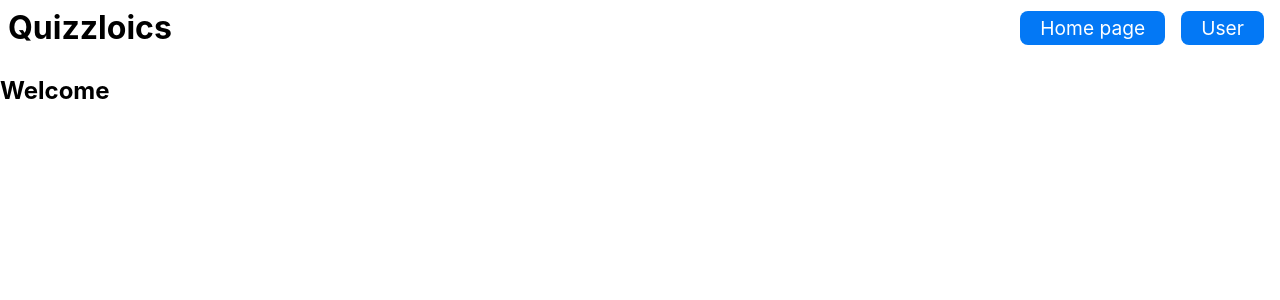
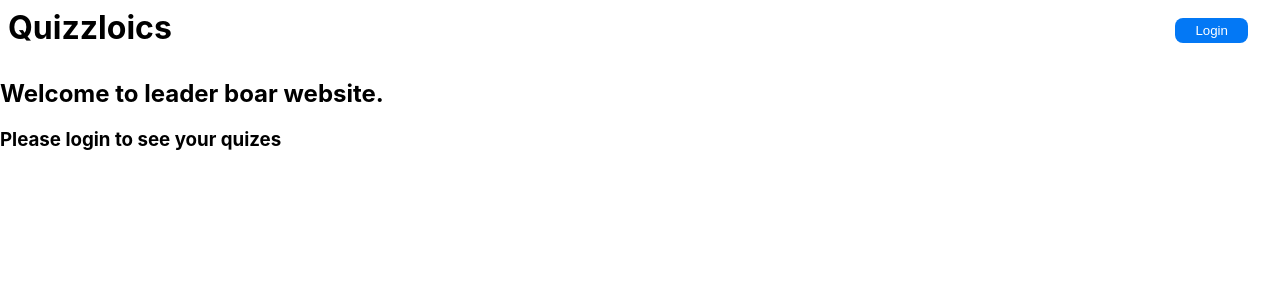
Before and after one commit to Mahesh-Ironcoder/reactjs-bestenlist, a React (Create React App) app in the folder Project/leader-boards/: page / in a window 1280 px wide. Shown: the top 300 px of the page. Built offline with nearby package versions, Linux system fonts and the light colour scheme.

Commit message:
authorize with auth0

```diff
--- a/Project/leader-boards/src/App.css
+++ b/Project/leader-boards/src/App.css
@@ -119,3 +119,13 @@ a {
 	padding: 5px 20px;
 	color: white;
 }
+
+.login-btn, .logout-btn{
+	text-decoration: none;
+	background-color: #0378f5;
+	border-radius: 8px;
+	border-style: none;
+	border: none;
+	padding: 5px 20px;
+	color: white;
+}
--- a/Project/leader-boards/src/App.js
+++ b/Project/leader-boards/src/App.js
@@ -5,17 +5,18 @@ import "./App.css";
 import Header from "./components/Header";
 import DashBoard from "./components/DashBoard";
 
-// import {useAuth} f
+import { useAuth0 } from "@auth0/auth0-react";
 
 // function PublicPage(props) {
 // 	return <h1> Hi this is a Public home page</h1>;
 // }
 
 function App() {
+	const authContext = useAuth0();
 	return (
 		<div className='app-container'>
-			<Header />
-			<DashBoard />
+			<Header authContext={authContext} />
+			<DashBoard authContext={authContext} />
 		</div>
 	);
 }
--- a/Project/leader-boards/src/auth/Auth0ProviderWithHistory.js
+++ b/Project/leader-boards/src/auth/Auth0ProviderWithHistory.js
@@ -18,8 +18,8 @@ const Auth0ProviderWithHistory = ({ children }) => {
 			clientId={clientId}
 			redirectUri={window.location.origin}
 			onRedirectCallback={onRedirectCallback}
-			audience='https://dev-mahesh0205.us.auth0.com/api/v2/'
-			scope='read:current_user'
+			// audience='https://dev-mahesh0205.us.auth0.com/api/v2/'
+			// scope='read:current_user'
 		>
 			{children}
 		</Auth0Provider>
--- a/Project/leader-boards/src/components/DashBoard.js
+++ b/Project/leader-boards/src/components/DashBoard.js
@@ -1,11 +1,24 @@
 import React from "react";
 
-function DashBoard(props) {
+function PublicPage() {
 	return (
 		<div>
-			<h2>Welcome {props.name}</h2>
+			<h1>Welcome to leader boar website.</h1>
+			<h3>Please login to see your quizes</h3>
 		</div>
 	);
 }
 
+function DashBoard(props) {
+	return (
+		<section className='dashboard'>
+			{props.authContext.isAuthenticated ? (
+				<pre>{JSON.stringify(props.authContext.user, null, 2)}</pre>
+			) : (
+				<PublicPage />
+			)}
+		</section>
+	);
+}
+
 export default DashBoard;
--- a/Project/leader-boards/src/components/Header.js
+++ b/Project/leader-boards/src/components/Header.js
@@ -1,18 +1,42 @@
 import React from "react";
 import { Link } from "react-router-dom";
 
-function Header() {
+function Header(props) {
+	const { loginWithRedirect, logout, isAuthenticated } = props.authContext;
+	let LoginBtn = () => {
+		return (
+			<button
+				className='login-btn'
+				onClick={() => {
+					loginWithRedirect();
+				}}
+			>
+				Login
+			</button>
+		);
+	};
+	let LogoutBtn = () => {
+		return (
+			<button
+				className='logout-btn'
+				onClick={() => {
+					logout({ redirectTo: "window.location.origin" });
+				}}
+			>
+				Logout
+			</button>
+		);
+	};
 	return (
 		<header className='app-header'>
 			<section className='heading'>Quizzloics</section>
 			<nav className='navbar' style={{ display: "inline" }}>
 				<ul>
 					<li>
-						<Link to='/'> Home page</Link>
+						{isAuthenticated ? <LogoutBtn /> : <LoginBtn />}
+						{/* <Link to='/'> Home page</Link> */}
 					</li>
-					<li>
-						<Link to='/user'> User</Link>
-					</li>
+					<li>{/* <Link to='/user'> User</Link> */}</li>
 				</ul>
 			</nav>
 		</header>
```
Also changed, not shown: 1 other file (tests, documents, lock files or other folders).
